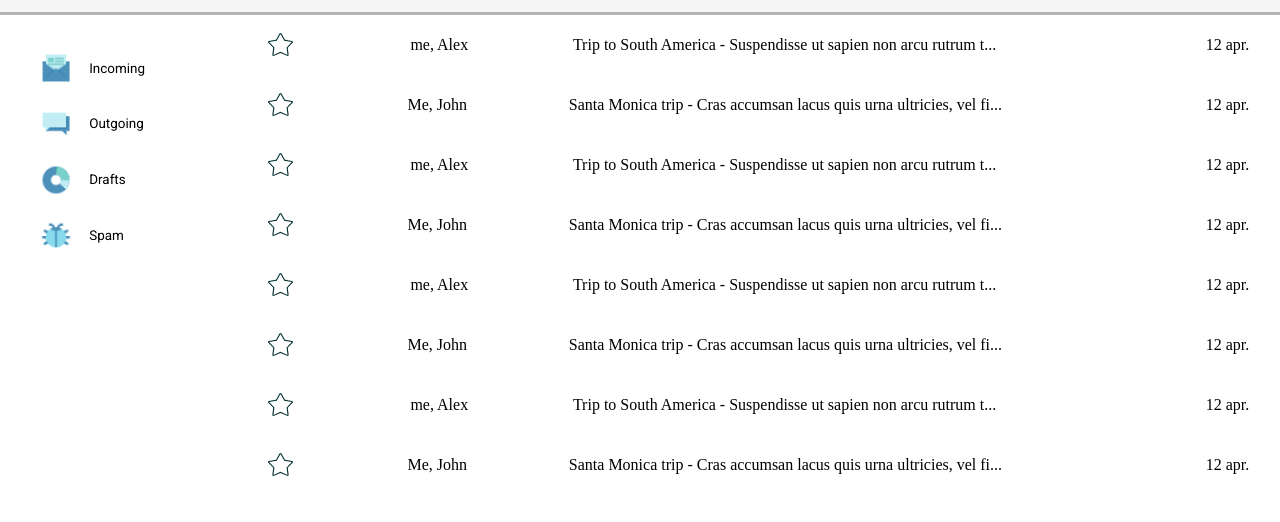
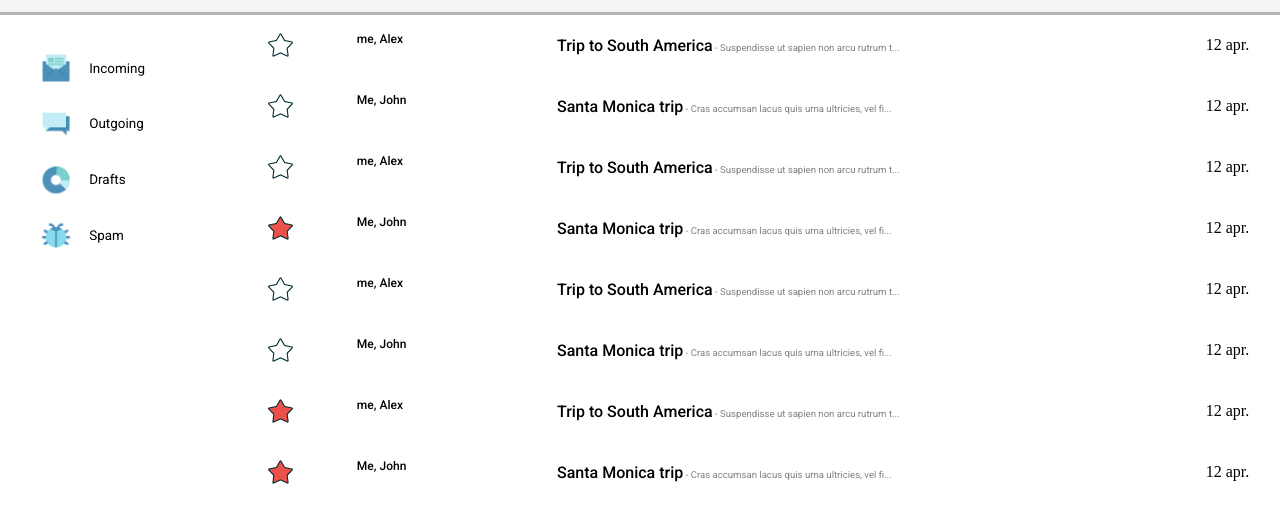
Before and after one commit to WandererRus/HTMLCSS, a plain HTML site: page HTML & CSS/lesson6/index2.html in a window 1280 px wide. Shown: the part 84-606 px from the top of the page. Drawn offline with Linux system fonts and the light colour scheme.

Commit message:
fonts add

```diff
--- a/HTML & CSS/lesson6/index2.html
+++ b/HTML & CSS/lesson6/index2.html
@@ -90,7 +90,7 @@
                         </div>
                     </div>
                     <div class="area-item">
-                        <div class="favorites"><span></span></div>
+                        <div class="favorites"><span class="active"></span></div>
                         <div class="title">
                             <p>Me, John</p>
                         </div>
@@ -129,7 +129,7 @@
                         </div>
                     </div>
                     <div class="area-item">
-                        <div class="favorites"><span></span></div>
+                        <div class="favorites"><span class="active"></span></div>
                         <div class="title">
                             <p>me, Alex</p>
                         </div>
@@ -142,7 +142,7 @@
                         </div>
                     </div>
                     <div class="area-item">
-                        <div class="favorites"><span></span></div>
+                        <div class="favorites"><span class="active"></span></div>
                         <div class="title">
                             <p>Me, John</p>
                         </div>
--- a/HTML & CSS/lesson6/style2.css
+++ b/HTML & CSS/lesson6/style2.css
@@ -136,6 +136,26 @@ div#wrapper {
     background-repeat: no-repeat;
     background-size: 50% 50%;
 }
+.title {
+    width: 15%;
+    display: flex;
+    flex-direction: row;
+    font-family: 'Roboto';
+    font-weight: 500;
+    font-size: 0.94vw;
+}
+.context {
+    width: 55%;
+    display: flex;
+    flex-direction: row;
+    font-family: 'Roboto';
+    font-weight: 500;
+}
+.subject span {
+    color: grey;
+    font-weight: 400;
+    font-size: 0.75vw;
+}
 .area1 {
     display: flex;
     flex-direction: column;
```
